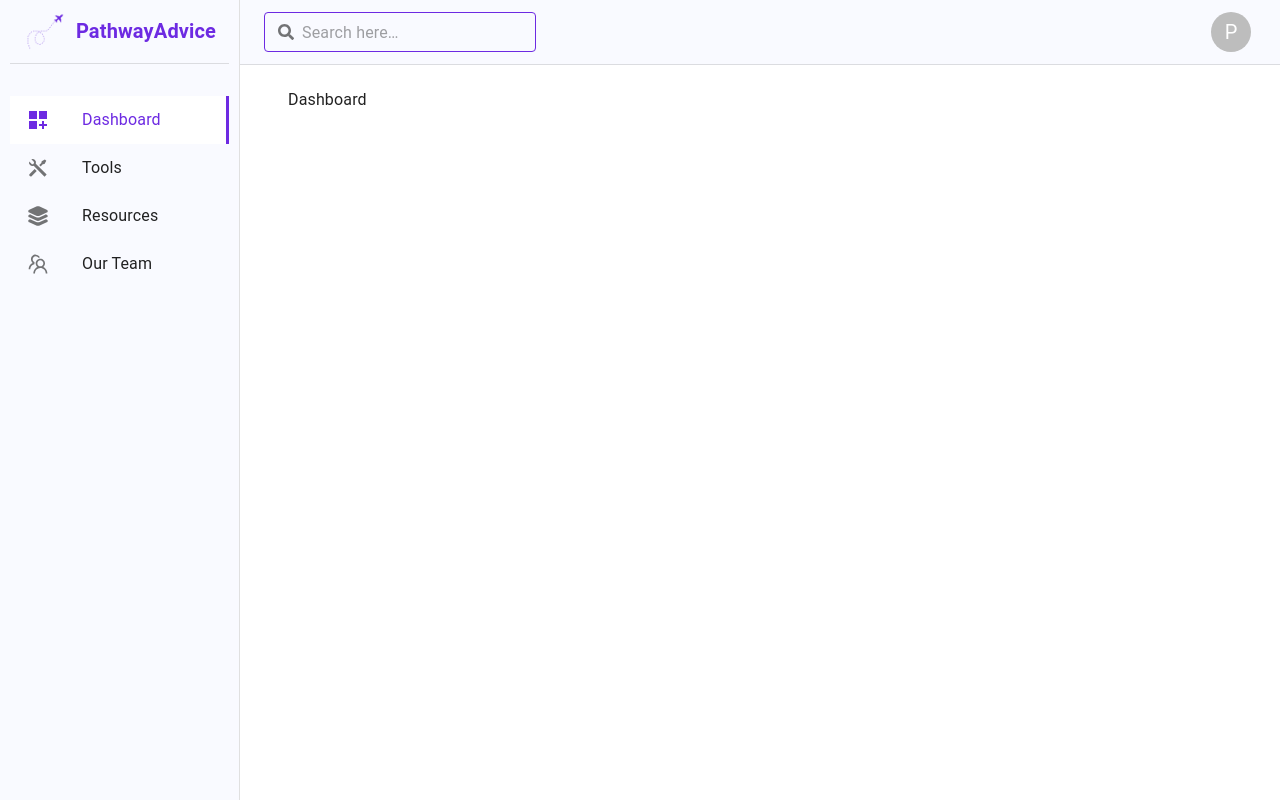
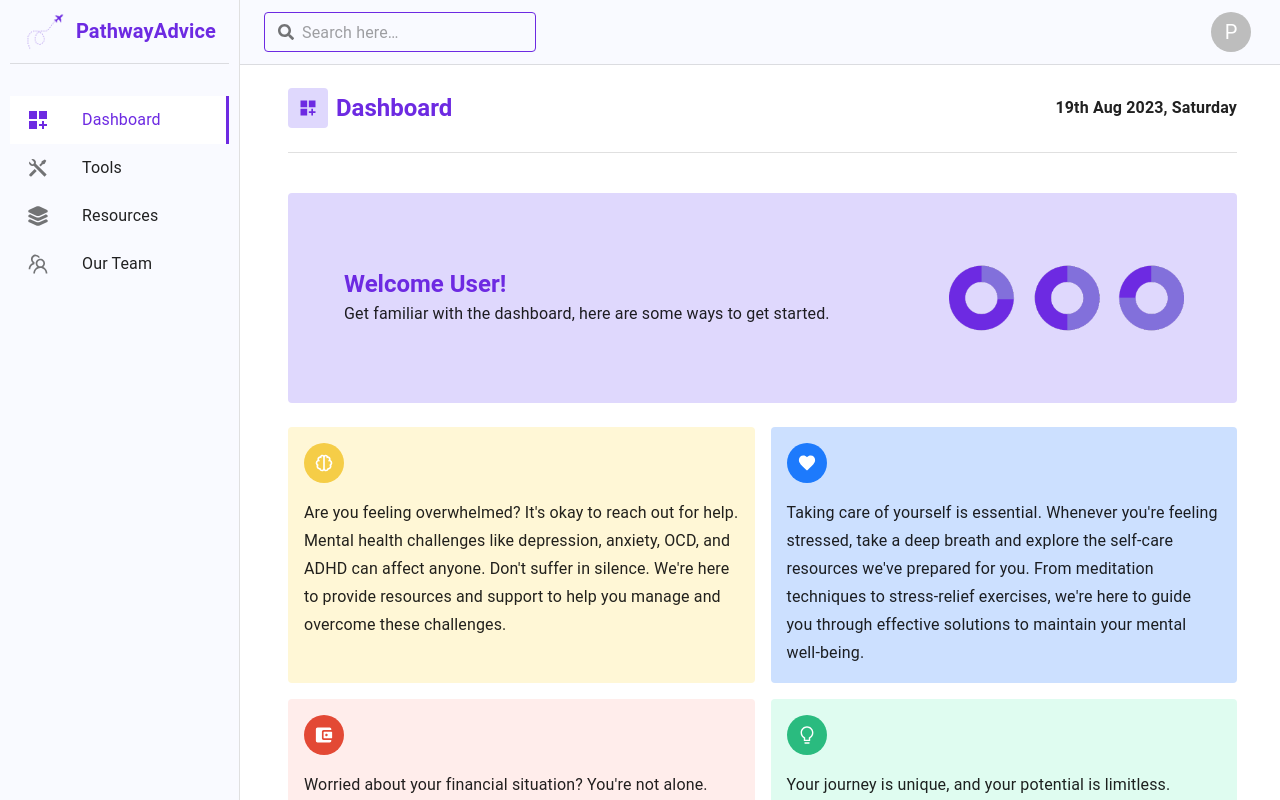
Before and after one commit to TheNewC0der-24/PathwayAdvice-EmpowerHacks, a React (Vite) app: page / in a window 1280 px wide. Both pictures are taken after a click on the button "START". Shown: the top 800 px of the page. Built offline with nearby package versions, Linux system fonts and the light colour scheme.

Commit message:
Create Dashboard

```diff
--- a/src/Components/Dashboard/Dashboard.jsx
+++ b/src/Components/Dashboard/Dashboard.jsx
@@ -1,11 +1,149 @@
-import React from 'react'
+import React from 'react';
+
+import {
+    Box,
+    Typography,
+    Avatar,
+    Grid,
+    Card,
+    CardActionArea,
+    CardContent,
+    CardMedia,
+    Divider
+} from '@mui/material';
+
+import { MdDashboardCustomize } from 'react-icons/md';
+import { BiBrain } from 'react-icons/bi';
+import { IoMdHeart, IoMdWallet } from 'react-icons/io';
+import { AiOutlineBulb } from 'react-icons/ai';
+
+import dashboard from '../../assets/dashboard.png';
+
+import Moment from 'moment';
 
 const Dashboard = () => {
+
+    const date = Moment().format("Do MMM YYYY");
+    const weekday = Moment().format("dddd");
+
     return (
-        <div>
-            Dashboard
-        </div>
+        <React.Fragment>
+            <Box sx={{ display: "flex", alignItems: "center", justifyContent: "space-between", flexWrap: "wrap" }}>
+                <Box sx={{ display: "flex", alignItems: "center", gap: '0.5rem' }}>
+                    <Avatar variant="rounded" sx={{ color: "#6d2ae2", bgcolor: "#dfd8fd" }}>
+                        <MdDashboardCustomize />
+                    </Avatar>
+                    <Typography variant='h5' sx={{ fontWeight: "bold" }} color="#6d2ae2">
+                        Dashboard
+                    </Typography>
+                </Box>
+                <Typography sx={{ fontWeight: "bold" }} variant='subtitle1'>
+                    {date}, {weekday}
+                </Typography>
+            </Box>
+
+            <Divider sx={{ mt: 3, mb: 5 }} />
+
+            <Box>
+                <Card elevation={0} sx={{ bgcolor: "#dfd8fd" }}>
+                    <Box sx={{ display: "flex", alignItems: "center", justifyContent: "space-between", flexWrap: "wrap", p: 5 }}>
+                        <CardContent>
+                            <Typography variant='h5' color="#6d2ae2" sx={{ fontWeight: "bold" }}>
+                                Welcome User!
+                            </Typography>
+                            <Typography variant='subtitle1'>
+                                Get familiar with the dashboard, here are some ways to get started.
+                            </Typography>
+                        </CardContent>
+                        <CardMedia
+                            component="img"
+                            image={dashboard}
+                            sx={{ width: "30%", display: { xs: 'none', sm: 'none', md: 'block', lg: 'block' } }}
+                            alt="dashboard"
+                        />
+                    </Box>
+                </Card>
+            </Box>
+
+            <Box mt={3}>
+                <Grid container spacing={2}>
+                    <Grid item lg={6} md={6} sm={12} xs={12}>
+                        <Card elevation={0} sx={{ bgcolor: "#FFF7D6", height: "100%" }}>
+                            <CardActionArea>
+                                <CardContent>
+                                    <Avatar sx={{ bgcolor: "#F5CD47" }}>
+                                        <BiBrain />
+                                    </Avatar>
+                                    <Typography sx={{ mt: 2 }} variant='subtitle1'>
+                                        Are you feeling overwhelmed? It's okay to reach out for help. Mental health
+                                        challenges like depression, anxiety, OCD, and ADHD can affect anyone. Don't
+                                        suffer in silence. We're here to provide resources and support to help you
+                                        manage and overcome these challenges.
+                                    </Typography>
+                                </CardContent>
+                            </CardActionArea>
+                        </Card>
+                    </Grid>
+
+                    <Grid item lg={6} md={6} sm={12} xs={12}>
+                        <Card elevation={0} sx={{ bgcolor: "#CCE0FF", height: "100%" }}>
+                            <CardActionArea>
+                                <CardContent>
+                                    <Avatar sx={{ bgcolor: "#1D7AFC" }}>
+                                        <IoMdHeart />
+                                    </Avatar>
+                                    <Typography sx={{ mt: 2 }} variant='subtitle1'>
+                                        Taking care of yourself is essential. Whenever you're feeling stressed, take a
+                                        deep breath and explore the self-care resources we've prepared for you. From
+                                        meditation techniques to stress-relief exercises, we're here to guide you
+                                        through effective solutions to maintain your mental well-being.
+                                    </Typography>
+                                </CardContent>
+                            </CardActionArea>
+                        </Card>
+                    </Grid>
+
+                    <Grid item lg={6} md={6} sm={12} xs={12}>
+                        <Card elevation={0} sx={{ bgcolor: "#FFEDEB", height: "100%" }}>
+                            <CardActionArea>
+                                <CardContent>
+                                    <Avatar sx={{ bgcolor: "#E34935" }}>
+                                        <IoMdWallet />
+                                    </Avatar>
+                                    <Typography sx={{ mt: 2 }} variant='subtitle1'>
+                                        Worried about your financial situation? You're not alone. Many students face
+                                        challenges with loans, part-time jobs, and educational costs. We're here to
+                                        provide financial planning tools, tips for managing student loans, and guidance
+                                        on exploring scholarship opportunities so you can pursue your dreams without
+                                        unnecessary financial stress.
+                                    </Typography>
+                                </CardContent>
+                            </CardActionArea>
+                        </Card>
+                    </Grid>
+
+                    <Grid item lg={6} md={6} sm={12} xs={12}>
+                        <Card elevation={0} sx={{ bgcolor: "#DFFCF0", height: "100%" }}>
+                            <CardActionArea>
+                                <CardContent>
+                                    <Avatar sx={{ bgcolor: "#2ABB7F" }}>
+                                        <AiOutlineBulb />
+                                    </Avatar>
+                                    <Typography sx={{ mt: 2 }} variant='subtitle1'>
+                                        Your journey is unique, and your potential is limitless. Alongside addressing mental
+                                        health and finances, remember to focus on personal growth. Setting goals, developing
+                                        skills, and nurturing your passions are all part of your journey. Let us support
+                                        you in achieving both academic success and personal fulfillment.
+                                    </Typography>
+                                </CardContent>
+                            </CardActionArea>
+                        </Card>
+                    </Grid>
+                </Grid>
+            </Box>
+
+        </React.Fragment>
     )
 }
 
-export default Dashboard
+export default Dashboard;
```
